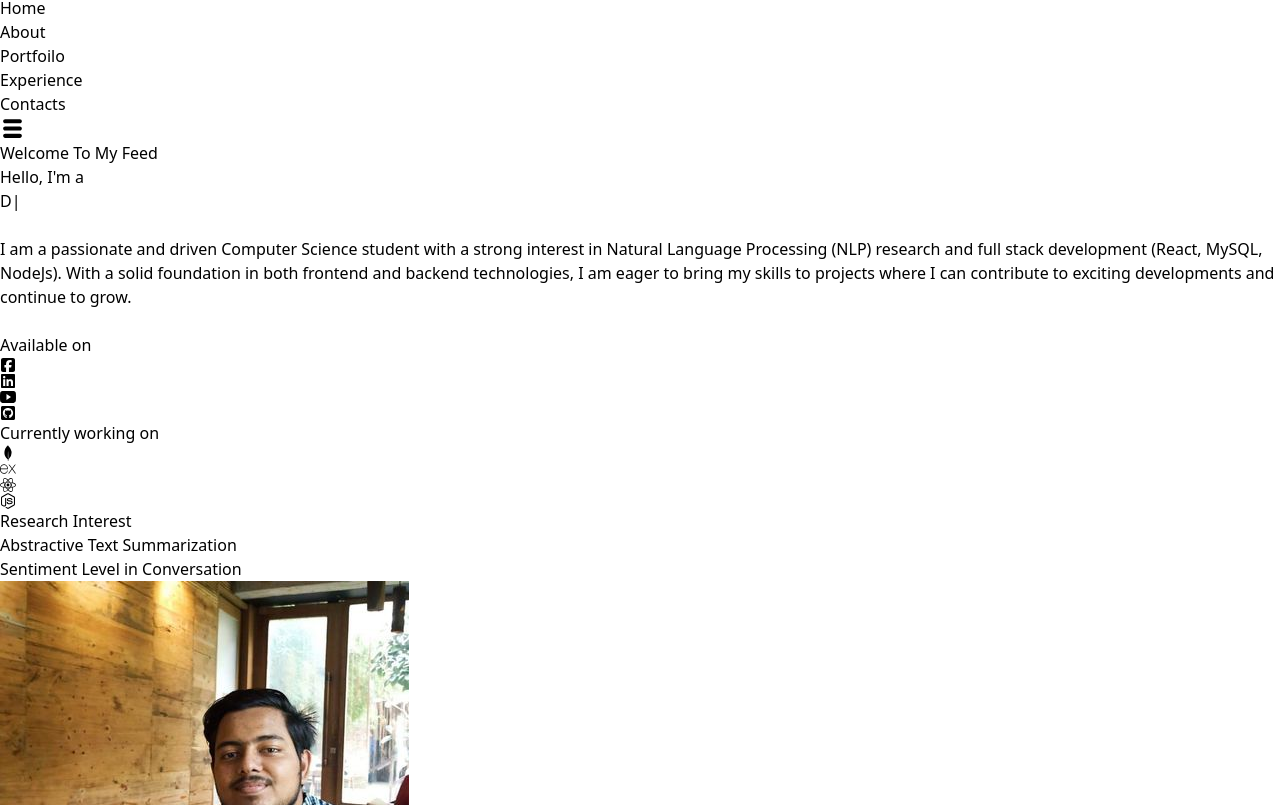
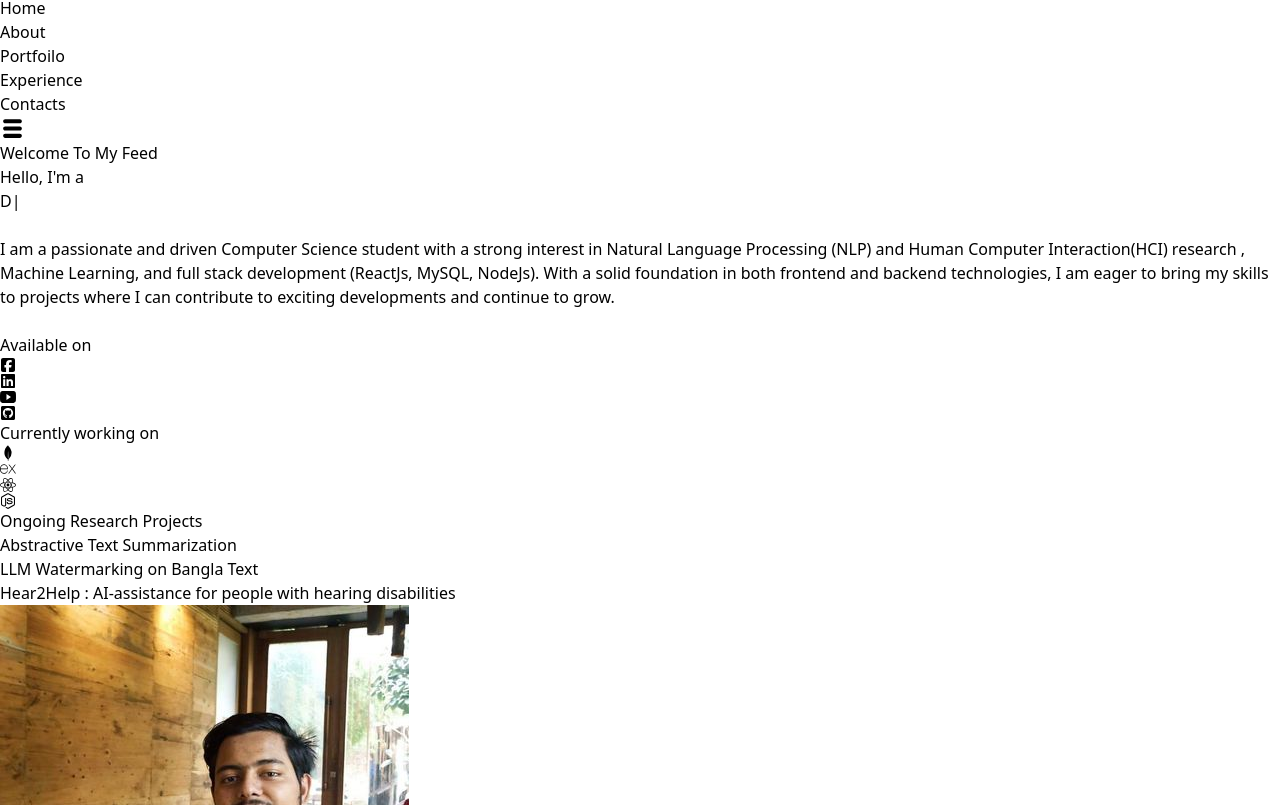
Before and after one commit to anmzahid/Portfolio, a React (Vite) app: page / in a window 1280 px wide. Shown: the part 466-1271 px from the top of the page. Built offline with nearby package versions, Linux system fonts and the light colour scheme.

Commit message:
Update Home.jsx

```diff
--- a/src/Components/Home.jsx
+++ b/src/Components/Home.jsx
@@ -37,7 +37,7 @@ function Home() {
                         </div>
                         <br />
                         <p className="text-sm md:text-md text-justify">
-                        I am a passionate and driven Computer Science student with a strong interest in Natural Language Processing (NLP) research and full stack development (React, MySQL, NodeJs). With a solid foundation in both frontend and backend technologies, I am eager to bring my skills to projects where I can contribute to exciting developments and continue to grow.
+                        I am a passionate and driven Computer Science student with a strong interest in Natural Language Processing (NLP) and Human Computer Interaction(HCI) research , Machine Learning, and full stack development (ReactJs, MySQL, NodeJs). With a solid foundation in both frontend and backend technologies, I am eager to bring my skills to projects where I can contribute to exciting developments and continue to grow.
                         </p>
                         <br />
                         {/* social media icons */}
@@ -78,10 +78,11 @@ function Home() {
                             </div>
                         </div>
                         <div className="mt-6">
-                            <h1 className="font-bold text-center text-blue-600">Research Interest</h1>
+                            <h1 className="font-bold text-center text-blue-600">Ongoing Research Projects</h1>
                             <div className="text-center">
                                 <h2>Abstractive Text Summarization</h2>
-                                <h2>Sentiment Level in Conversation</h2>
+                                <h2>LLM Watermarking on Bangla Text</h2>
+                                <h2>Hear2Help : AI-assistance for people with hearing disabilities</h2>
                             </div>
                         </div>
                     </div>
```
